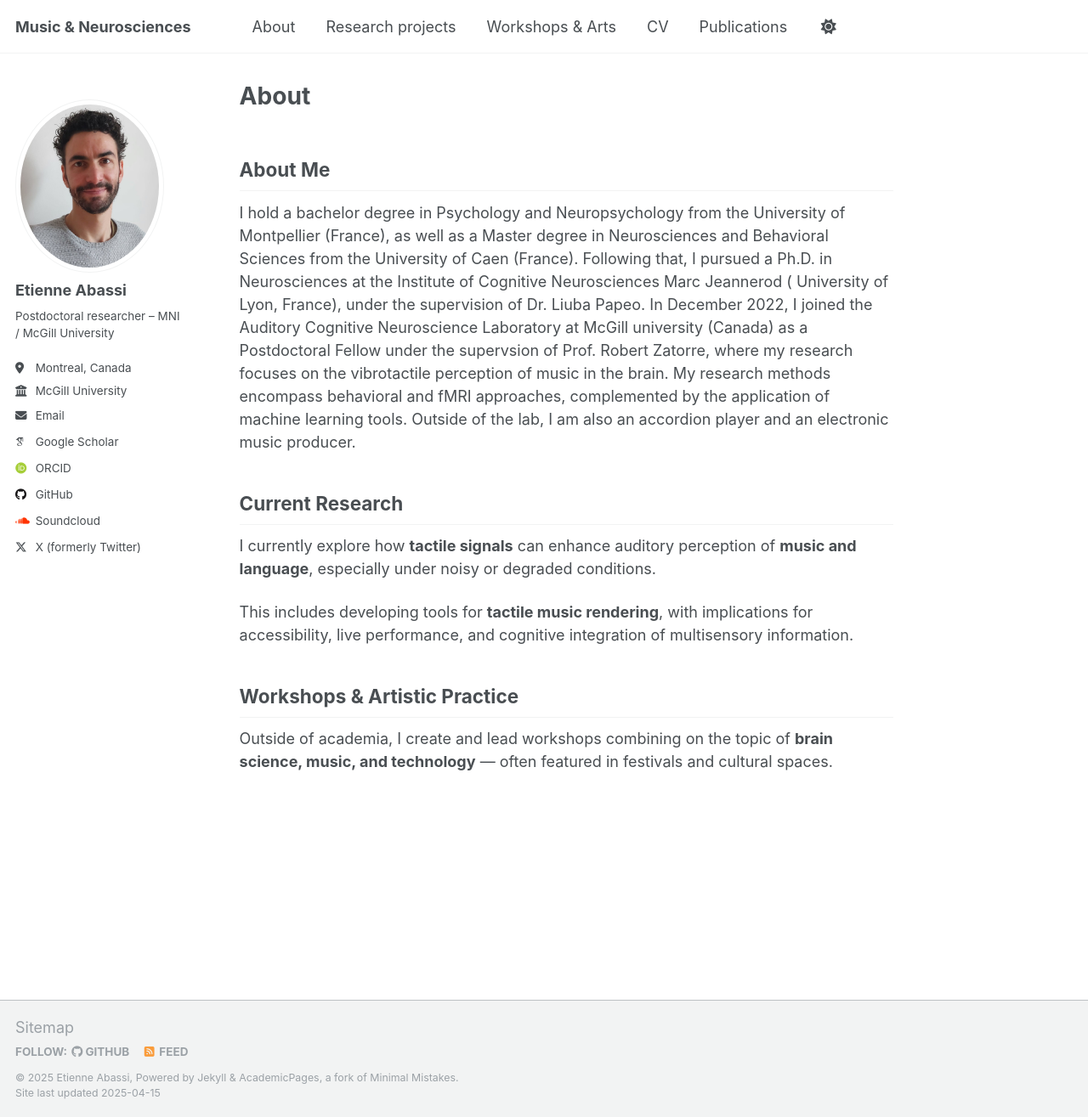
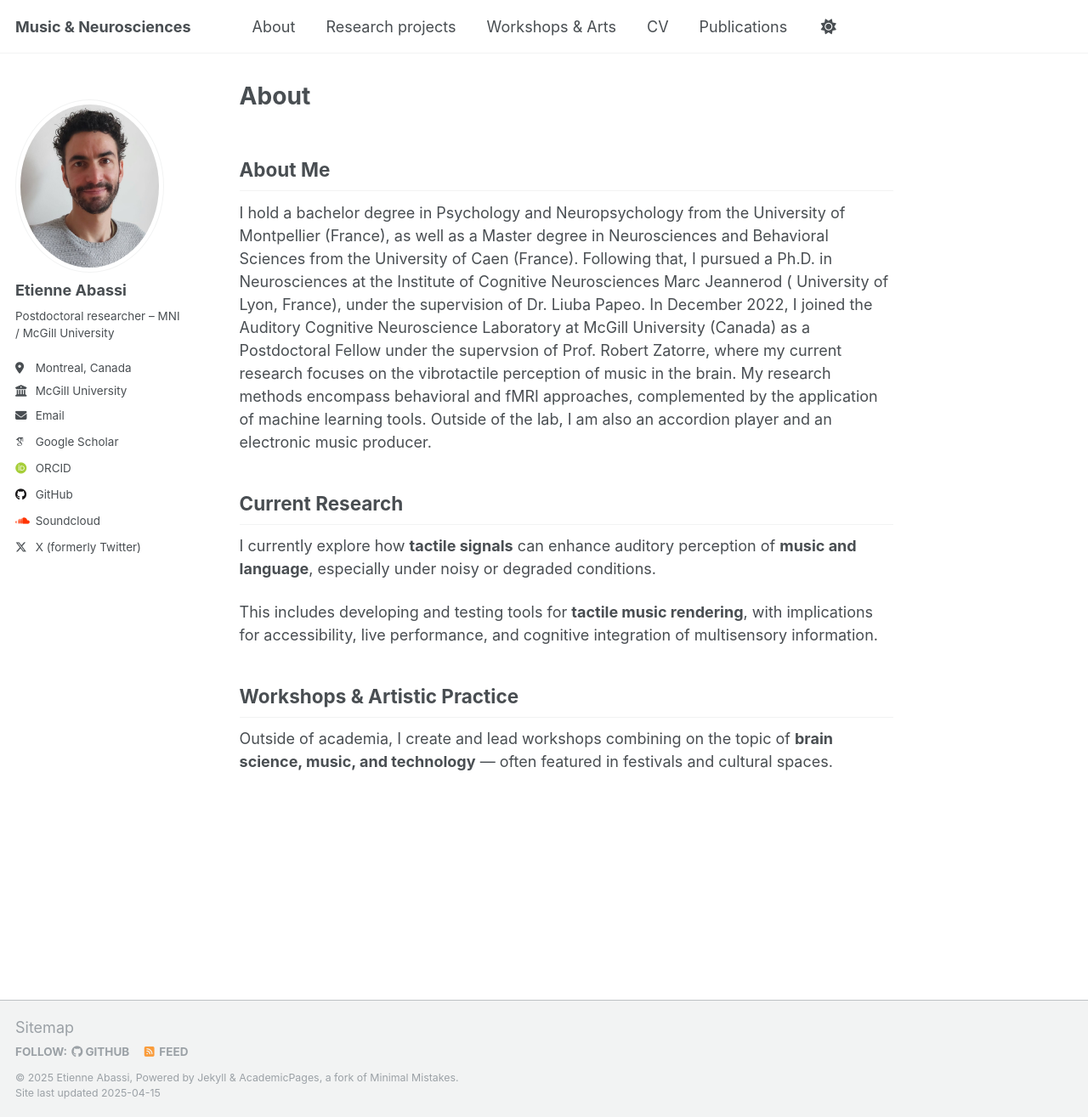
Before and after one commit to etienneabassi/etienneabassi.github.io, a Jekyll site: the page built from _pages/about.md, in a window 1280 px wide and 1315 px high. Shown: the whole window at 85% size. Built offline with Jekyll 4.4.1, drawn with Linux system fonts in a browser that asks for light colours; some web fonts are replaced.

Commit message:
Update about.md

```diff
--- a/_pages/about.md
+++ b/_pages/about.md
@@ -8,13 +8,13 @@
 ---
 ## About Me
 
-I hold a bachelor degree in Psychology and Neuropsychology from the University of Montpellier (France), as well as a Master degree in Neurosciences and Behavioral Sciences from the University of Caen (France). Following that, I pursued a Ph.D. in Neurosciences at the Institute of Cognitive Neurosciences Marc Jeannerod ( University of Lyon, France), under the supervision of Dr. Liuba Papeo. In December 2022, I joined the Auditory Cognitive Neuroscience Laboratory at McGill university (Canada) as a Postdoctoral Fellow under the supervsion of Prof. Robert Zatorre, where my research focuses on the vibrotactile perception of music in the brain. My research methods encompass behavioral and fMRI approaches, complemented by the application of machine learning tools. Outside of the lab, I am also an accordion player and an electronic music producer.
+I hold a bachelor degree in Psychology and Neuropsychology from the University of Montpellier (France), as well as a Master degree in Neurosciences and Behavioral Sciences from the University of Caen (France). Following that, I pursued a Ph.D. in Neurosciences at the Institute of Cognitive Neurosciences Marc Jeannerod ( University of Lyon, France), under the supervision of Dr. Liuba Papeo. In December 2022, I joined the Auditory Cognitive Neuroscience Laboratory at McGill University (Canada) as a Postdoctoral Fellow under the supervsion of Prof. Robert Zatorre, where my current research focuses on the vibrotactile perception of music in the brain. My research methods encompass behavioral and fMRI approaches, complemented by the application of machine learning tools. Outside of the lab, I am also an accordion player and an electronic music producer.
 
 ## Current Research
 
 I currently explore how **tactile signals** can enhance auditory perception of **music and language**, especially under noisy or degraded conditions.
 
-This includes developing tools for **tactile music rendering**, with implications for accessibility, live performance, and cognitive integration of multisensory information.
+This includes developing and testing tools for **tactile music rendering**, with implications for accessibility, live performance, and cognitive integration of multisensory information.
 
 ## Workshops & Artistic Practice
 
```
